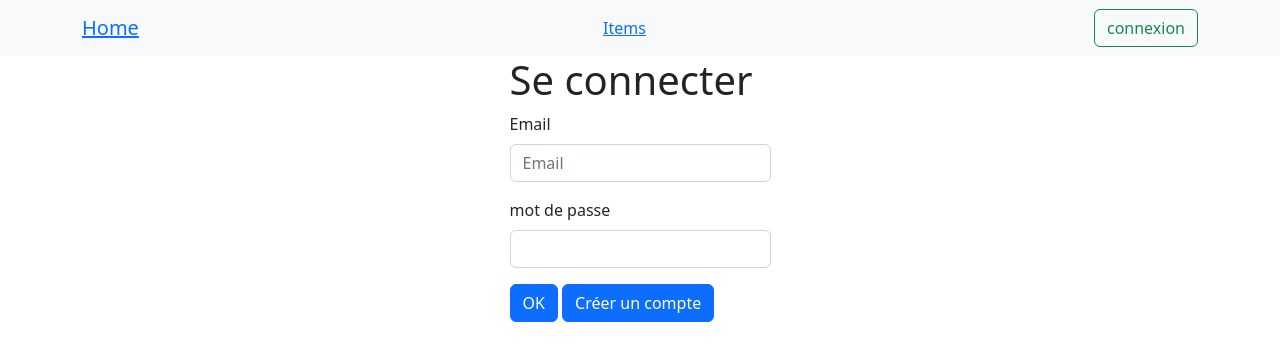
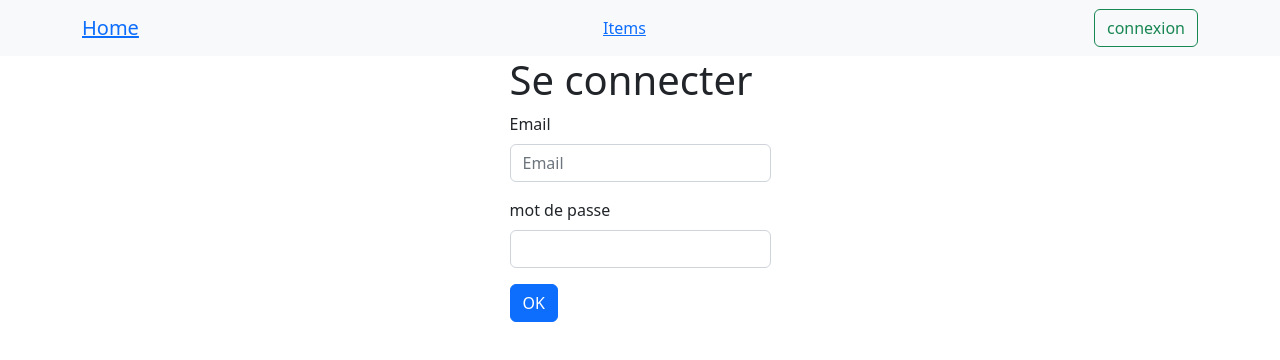
Before and after one commit to gronier/Cinema_voyalacyet, a React (Create React App) app in the folder front/: page /signin in a window 1280 px wide. Shown: the top 360 px of the page. Built offline with nearby package versions, Linux system fonts and the light colour scheme.

Commit message:
Login page #3

```diff
--- a/front/src/Signin/Signin.js
+++ b/front/src/Signin/Signin.js
@@ -47,9 +47,6 @@ export default function Signin(props) {
 
                         <Button variant="primary" type="submit">
                             OK
-                        </Button>{"  "}
-                        <Button variant="primary" type="button" onClick={() => navigate("/signup")}>
-                            Créer un compte
                         </Button>
                     </Form>
                 </div>
```
